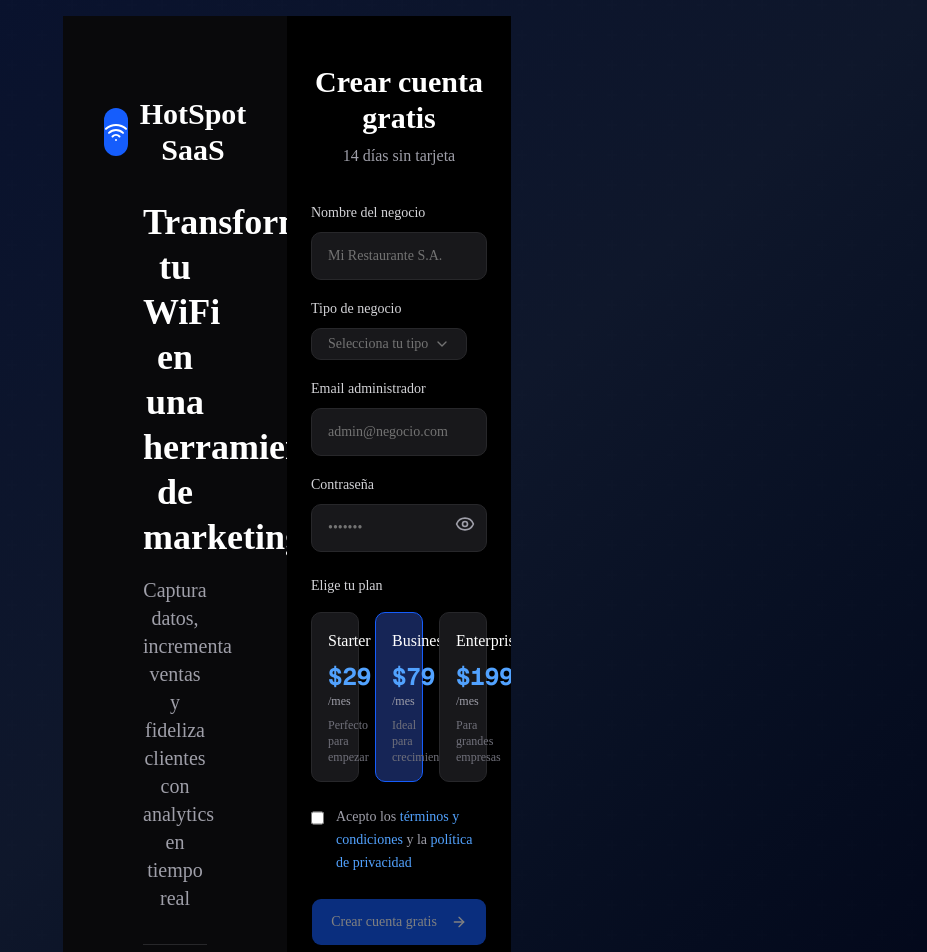
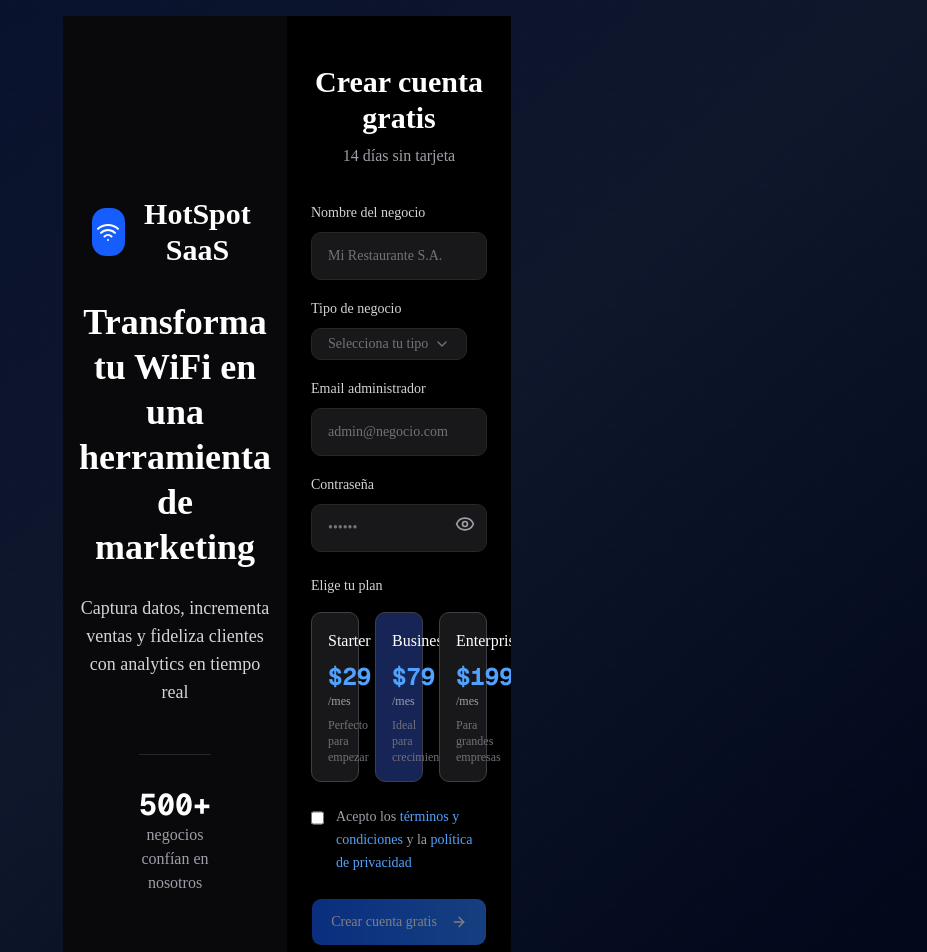
Before and after one commit to misterfluxec/hotspot-saas, a Next.js app in the folder apps/dashboard/: page /register in a window 1280 px wide. Shown: the top 952 px of the page, without its empty margins (353-1280 px from the left). Built offline with nearby package versions, Linux system fonts and the light colour scheme.

Commit message:
feat: complete reset - clean responsive register layout with grid engineering

```diff
--- a/apps/dashboard/src/app/(auth)/register/page.tsx
+++ b/apps/dashboard/src/app/(auth)/register/page.tsx
@@ -95,34 +95,33 @@ export default function RegisterPage() {
   };
 
   return (
-    <div className="min-h-screen w-full flex flex-col lg:flex-row bg-black">
+    <div className="min-h-screen w-full flex flex-col lg:flex-row overflow-x-hidden bg-black">
 
       {/* Panel Izquierdo - Branding (50%) */}
-      <div className="hidden lg:flex lg:w-1/2 bg-zinc-950 p-20 items-center justify-center">
-        <div className="max-w-lg w-full text-center space-y-8">
+      <div className="hidden lg:flex lg:w-1/2 bg-zinc-950 p-20 flex-col justify-center items-center text-center text-white">
         {/* Logo */}
-          <div className="flex items-center justify-center space-x-3">
+        <div className="flex items-center justify-center space-x-3 mb-8">
           <div className="w-12 h-12 bg-blue-600 rounded-xl flex items-center justify-center">
             <Wifi className="w-6 h-6 text-white" />
           </div>
-            <span className="text-3xl font-bold text-white" style={{ fontFamily: 'Geist Sans' }}>
+          <span className="text-3xl font-bold" style={{ fontFamily: 'Geist Sans' }}>
             HotSpot SaaS
           </span>
         </div>
 
         {/* Mensaje Potente */}
-          <div className="space-y-4">
-            <h1 className="text-4xl font-bold text-white leading-tight" style={{ fontFamily: 'Geist Sans' }}>
+        <div className="max-w-lg space-y-6">
+          <h1 className="text-4xl font-bold leading-tight" style={{ fontFamily: 'Geist Sans' }}>
             Transforma tu WiFi en una herramienta de marketing
           </h1>
-            <p className="text-xl text-zinc-400" style={{ fontFamily: 'Geist Sans' }}>
+          <p className="text-lg text-zinc-300" style={{ fontFamily: 'Geist Sans' }}>
             Captura datos, incrementa ventas y fideliza clientes con analytics en tiempo real
           </p>
         </div>
 
-          {/* Stat */}
-          <div className="pt-8 border-t border-zinc-800">
-            <div className="text-3xl font-bold text-white" style={{ fontFamily: 'Geist Mono' }}>
+        {/* Stat Social Proof */}
+        <div className="mt-12 pt-8 border-t border-zinc-800">
+          <div className="text-3xl font-bold" style={{ fontFamily: 'Geist Mono' }}>
             500+
           </div>
           <div className="text-zinc-400" style={{ fontFamily: 'Geist Sans' }}>
@@ -130,9 +129,8 @@ export default function RegisterPage() {
           </div>
         </div>
       </div>
-      </div>
 
-      {/* Panel Derecho - Registro (50%) */}
+      {/* Panel Derecho - Formulario de Registro (50%) */}
       <div className="w-full lg:w-1/2 bg-black overflow-y-auto">
         <div className="max-w-md mx-auto py-12 px-6 space-y-8">
 
@@ -210,7 +208,7 @@ export default function RegisterPage() {
                     value={formData.password}
                     onChange={(e) => setFormData(prev => ({ ...prev, password: e.target.value }))}
                     className="mt-2 h-12 bg-zinc-900 border-zinc-800 text-white focus:border-blue-500 px-4 pr-12"
-                    placeholder="•••••••"
+                    placeholder="••••••"
                     style={{ fontFamily: 'Geist Sans' }}
                     required
                   />
@@ -235,10 +233,10 @@ export default function RegisterPage() {
                   <div
                     key={plan.id}
                     onClick={() => setSelectedPlan(plan.id)}
-                    className={`cursor-pointer transition-all duration-200 border rounded-lg p-4 text-center ${
+                    className={`cursor-pointer transition-all duration-200 border border-zinc-700 rounded-lg p-4 text-center ${
                       selectedPlan === plan.id
                         ? 'border-blue-600 bg-blue-950'
-                        : 'border-zinc-800 bg-zinc-900 hover:border-zinc-700'
+                        : 'bg-zinc-900 hover:border-zinc-600'
                     }`}
                   >
                     <div className="font-medium text-white mb-2" style={{ fontFamily: 'Geist Sans' }}>
@@ -277,7 +275,7 @@ export default function RegisterPage() {
             <Button
               type="submit"
               disabled={isLoading || !formData.businessName || !formData.businessType || !formData.email || !formData.acceptTerms}
-              className="w-full h-12 bg-blue-600 hover:bg-blue-700 text-white font-medium transition-colors"
+              className="w-full h-12 bg-gradient-to-r from-blue-600 to-blue-500 hover:from-blue-700 hover:to-blue-600 text-white font-medium transition-all duration-200"
               style={{ fontFamily: 'Geist Sans' }}
             >
               {isLoading ? (
```
Lines whose indentation alone changed are shown as unchanged.
